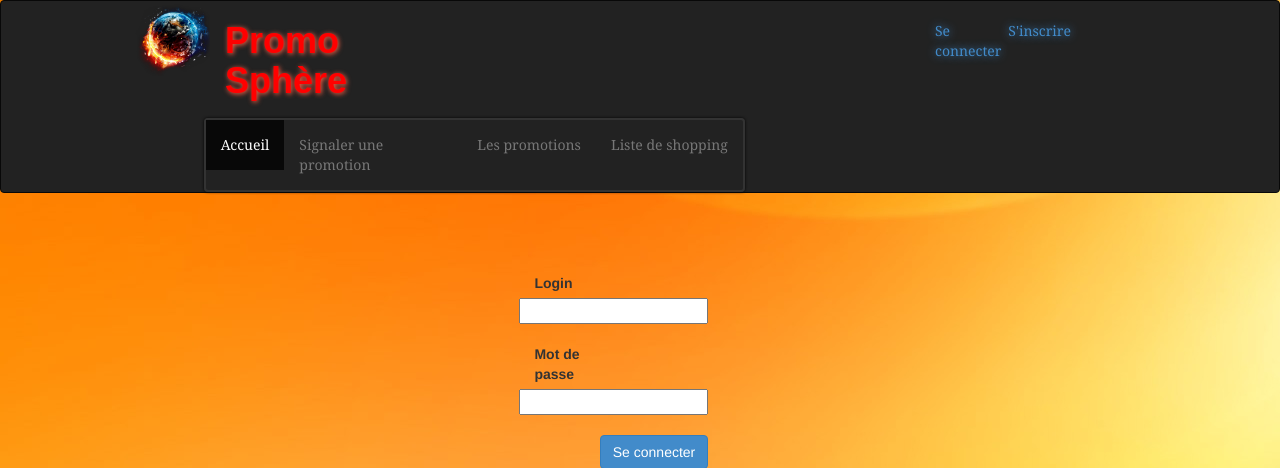
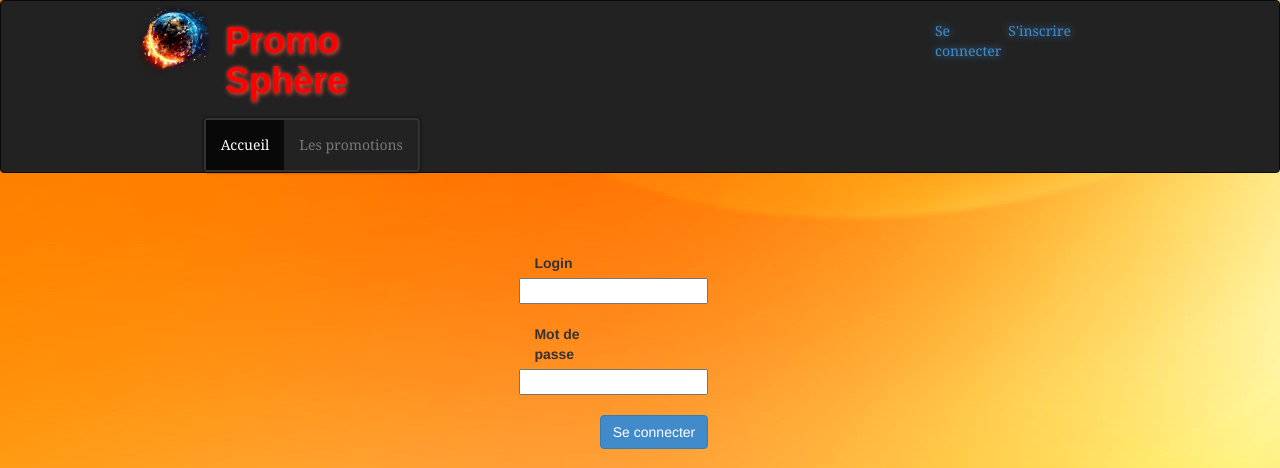
Before and after one commit to TopperHarley54/ProjetTut, a PHP site: page /PromoSphere.php?a=Connexion in a window 1280 px wide. Shown: the top 468 px of the page. Run offline with PHP 8.4, Linux system fonts and the light colour scheme.

Commit message:
barre nav
barre nav s'adapte en fonction du type de compte

```diff
--- a/Affichage.php
+++ b/Affichage.php
@@ -4,11 +4,14 @@
     function menu(){
 
 		if(isset($_SESSION['profil']['com'])){
-			$tab_menu_link = array( "PromoSphere.php", "PromoSphere.php?a=SignalerProm", "PromoSphere.php?a=Ajoutmag", "PromoSphere.php?a=toutePromo", "PromoSphere.php?a=AfficherPanier");
-			$tab_menu_txt = array( "Accueil", "Signaler une promotion", "Ajouter magasin", "Les promotions", "Liste de shopping");
+			$tab_menu_link = array( "PromoSphere.php", "PromoSphere.php?a=SignalerProm", "PromoSphere.php?a=Ajoutmag", "PromoSphere.php?a=toutePromo", "PromoSphere.php?a=AfficherPanier", "PromoSphere?a=mesprom");
+			$tab_menu_txt = array( "Accueil", "Signaler une promotion", "Ajouter magasin", "Les promotions", "Liste de shopping", "Mes promotions");
+		}else if(isset($_SESSION['profil']['cli'])){
+			$tab_menu_link = array( "PromoSphere.php", "PromoSphere.php?a=SignalerProm", "PromoSphere.php?a=toutePromo", "PromoSphere.php?a=AfficherPanier", "PromoSphere?a=mesprom");
+			$tab_menu_txt = array( "Accueil", "Signaler une promotion", "Les promotions", "Liste de shopping", "Mes promotions");
 		}else{
-			$tab_menu_link = array( "PromoSphere.php", "PromoSphere.php?a=SignalerProm", "PromoSphere.php?a=toutePromo", "PromoSphere.php?a=AfficherPanier");
-			$tab_menu_txt = array( "Accueil", "Signaler une promotion", "Les promotions", "Liste de shopping");
+			$tab_menu_link = array( "PromoSphere.php","PromoSphere.php?a=toutePromo");
+			$tab_menu_txt = array( "Accueil", "Les promotions");
 		}
 
         $menu="";
@@ -51,7 +54,7 @@
 
 								<img id="logo" src="inQontrol_qdance.png" style="max-height:75px; max-width:75px; float:left;"/>
 									<h1 class="col-lg-3  col-md-3 col-sm-3 col-xs-3" style="color:red;">Promo Sphère</h1>
-									<div class="col-md-offset-1 col-sm-offset-1 col-xs-offset-1 col-lg-offset-1 col-lg-9  col-md-7 col-sm-7 col-xs-7" style="margin-top:1%">
+									<div class="col-md-offset-1 col-sm-offset-1 col-xs-offset-1 col-lg-offset-1 col-lg-11  col-md-7 col-sm-7 col-xs-7" style="margin-top:1%">
 										<ul class="nav navbar-nav">';
             echo $menu;
 
@@ -175,6 +178,7 @@
 			    </div>';
 		}
 
+		//Affiche un article
 		public static function Afi($art){
 			echo '  <div class="col-lg-offset-1 col-md-offset-1 col-sm-offset-1 col-xs-offset-1 col-lg-10 col-md-10 col-sm-10 col-xs-10" style="border-style:solid; border-radius: 5px; box-shadow: 5px 5px 15px black;">
 						<div class="row" style="background:#F0EAE7;">
@@ -196,19 +200,10 @@
 													<div class="col-lg-12 col-md-12 col-sm-12 col-xs-12">Prix promo :'. $art->prix_promo .'</div>
 												</div><br>';
 
-			if(isset($_SESSION['profil'])){
-				$count = liste::countArtById($_SESSION['profil']['userid']);
-					if($count['nombre']  == 0){
-						echo'					<a href="PromoSphere.php?a=addLs&idart='. $art->id_article .'"><button class="btn btn-primary">Ajouter à la liste</button></a>';
-					}else{
-						echo'					<a href="PromoSphere.php?a=supLs&idart='. $art->id_article .'"><button class="btn btn-primary">Retirer de la liste</button></a>';
-					}
-			}else{
-				echo'							<a href="PromoSphere.php?a=addLs&idart='. $art->id_article .'"><button class="btn btn-primary">Ajouter a la liste</button></a>';
-			}
 			$mag = new Magasin();
 			$mag = Magasin::findById($art->id_magasin);
 
+			//Indique le nom/enseigne de la personne qui a mis l'article en ligne
 			if($art->id_client != null){
 			    $cli = new Client();
 			    $cli = Client::findById($art->id_client);
@@ -219,26 +214,8 @@
 				}
 			}
 
-			if( isset($_SESSION['profil']['cli']) && $_SESSION['profil']['userid'] == $art->id_client){
-
-				echo'							<a href=PromoSphere.php?a=modifProm&idart='. $art->id_article .'>
-													<div class="row"><br>
-														<div class="col-lg-12 col-md-12 col-sm-12 col-xs-12"><button class="btn btn-primary">Modifier la promotion</button></div>
-													</div>
-												</a>';
-			}else if(isset($_SESSION['profil']['com']) && $_SESSION['profil']['userid'] == $mag->id_commercant){
-				echo'							<a href=PromoSphere.php?a=modifProm&idart='. $art->id_article .'>
-													<div class="row"><br>
-														<div class="col-lg-12 col-md-12 col-sm-12 col-xs-12"><button class="btn btn-primary">Modifier la promotion</button></div>
-													</div>
-												</a>';
-			}else{
-				echo'							<div class="row"><br>
-													<div class="col-lg-12 col-md-12 col-sm-12 col-xs-12"><button class="btn btn-primary" >Modifier la promotion</button></div>
-												</div>';
-			}
-
-			echo'								<br>Période promotion: '. $art->datedebut .' au '. $art->datefin.'
+			//Date de promotion
+			echo'								<br>En promotion du '. $art->datedebut .' au '. $art->datefin.'
 												<div class="row"><br>';
 
 			if($art->id_magasin != null){
@@ -255,17 +232,26 @@
 												</div>';
 			}
 
+			//Ajout bouton liste
+			if(isset($_SESSION['profil'])){
+				$count = liste::countArtById($_SESSION['profil']['userid']);
+					if($count['nombre']  == 0){
+						echo'					<a href="PromoSphere.php?a=addLs&idart='. $art->id_article .'"><button class="btn btn-primary">Ajouter à la liste</button></a>';
+					}else{
+						echo'					<a href="PromoSphere.php?a=supLs&idart='. $art->id_article .'"><button class="btn btn-primary">Retirer de la liste</button></a>';
+					}
+			}
 
-			if( isset($_SESSION['profil']['cli']) && $_SESSION['profil']['userid'] == $art->id_client){
-				echo'							<div class="row"><br>
-													<div class="col-lg-12 col-md-12 col-sm-12 col-xs-12">Ce bon plan n\'existe plus ? <a href="PromoSphere.php?a=supProm&idart='. $art->id_article .'"><button class="btn btn-primary">Supprimer</button> </a>
-														<div>
-															<br>
-														</div>
+			//bouton asuppression et modification
+			if( (isset($_SESSION['profil']['cli']) && $_SESSION['profil']['userid'] == $art->id_client) || (isset($_SESSION['profil']['com']) && $_SESSION['profil']['userid'] == $mag->id_commercant)){
+
+				echo'							<a href=PromoSphere.php?a=modifProm&idart='. $art->id_article .'>
+													<div class="row"><br>
+														<div class="col-lg-12 col-md-12 col-sm-12 col-xs-12"><button class="btn btn-primary">Modifier la promotion</button></div>
 													</div>
-												</div>';
-			}else if(isset($_SESSION['profil']['com']) && $_SESSION['profil']['userid'] == $mag->id_commercant){
-				echo'							<div class="row"><br>
+												</a>';
+
+				echo'							<div class="row">
 													<div class="col-lg-12 col-md-12 col-sm-12 col-xs-12">Ce bon plan n\'existe plus ? <a href="PromoSphere.php?a=supProm&idart='. $art->id_article .'"><button class="btn btn-primary">Supprimer</button> </a>
 														<div>
 															<br>
@@ -273,8 +259,13 @@
 													</div>
 												</div>';
 			}else{
+
 				echo'							<div class="row"><br>
-													<div class="col-lg-12 col-md-12 col-sm-12 col-xs-12">Ce bon plan n\'existe plus ? <button class="btn btn-primary">Supprimer</button>
+													<div class="col-lg-12 col-md-12 col-sm-12 col-xs-12"></div>
+												</div>';
+
+				echo'							<div class="row"><br>
+													<div class="col-lg-12 col-md-12 col-sm-12 col-xs-12">
 														<div>
 															<br>
 														</div>
@@ -282,6 +273,7 @@
 												</div>';
 			}
 
+			//description,taille et couleur
 			echo'							</div>
 										</div>
 									</div>
@@ -299,6 +291,7 @@
 					</div>';
 		}
 
+		//affiche tous les article
 		public static function AfiAll(){
             echo'<div class="row">
                     <div class="col-lg-offset-1 col-md-offset-1 col-sm-offset-1 col-xs-offset-1 col-lg-10 col-md-10 col-sm-10 col-xs-10">';
--- a/Connexion.php
+++ b/Connexion.php
@@ -38,7 +38,7 @@
 
 			$_SESSION['profil']=$profil;
 			echo $_SESSION['profil']['userid'];
-			//header('Location: PromoSphere.php?a=accueil');
+			header('Location: PromoSphere.php?a=accueil');
 			exit();
 		}
 	}
--- a/Controller.php
+++ b/Controller.php
@@ -102,6 +102,12 @@ public static function callAction(){
 			}
             break;
 
+		case("mesprom"):
+			if(isset($_SESSION['profil'])){
+				Affichage::Mesprom($_SESSION['profil']['userid']);
+			}
+			break;
+
 		default:
 			header('Location: PromoSphere.php?a=accueil');
 			break;
```
